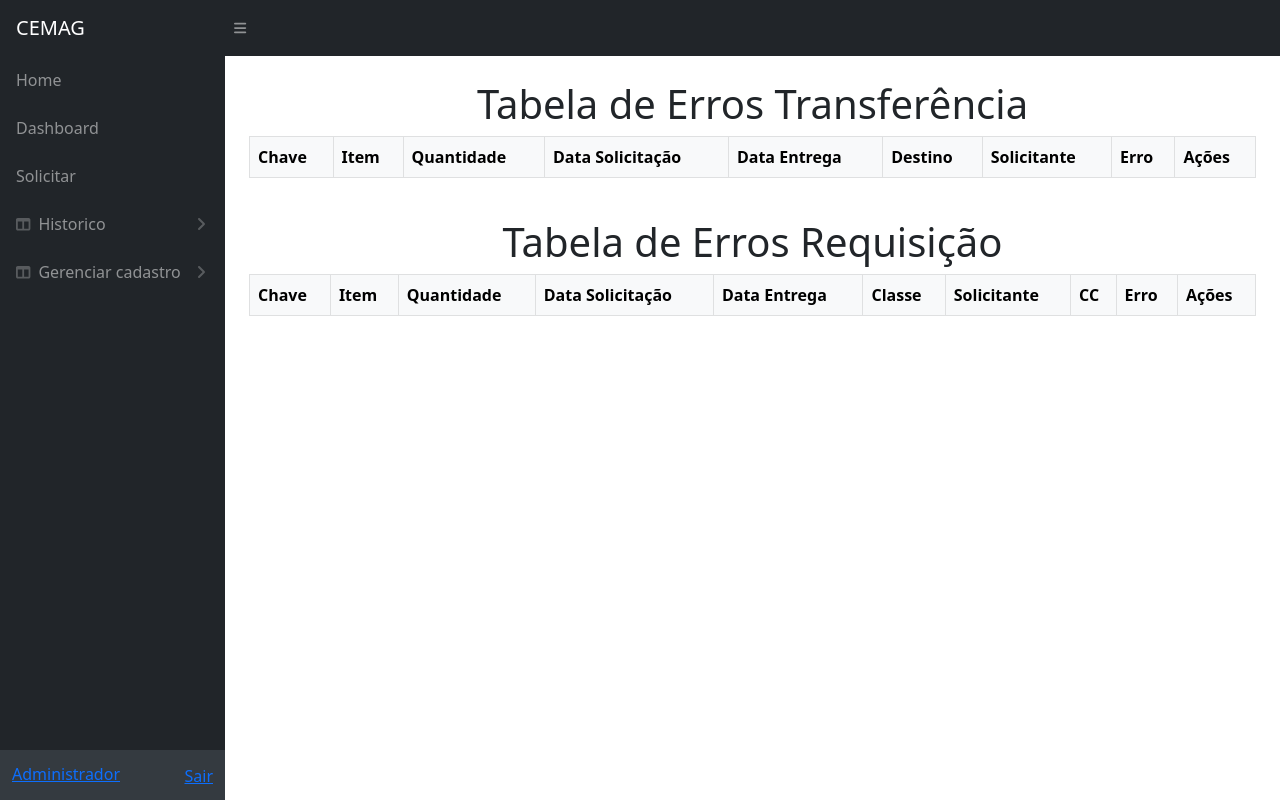
After one commit to Cemag-pcp/sistema_almox, a Django app: template solicitacao/templates/erros.html in a window 1280 px wide. The commit adds this page. Run offline with Django 3.2, Linux system fonts and the light colour scheme; the template is opened without the code that fills it, so the values that code supplies are empty; some libraries are stand-ins or nearby versions.

Commit message:
tabela com erros de requisicao e transferencias

```diff
--- /dev/null
+++ b/solicitacao/static/js/datatable-erros.js
@@ -0,0 +1,177 @@
+document.addEventListener('DOMContentLoaded', () => {
+    // Configuração para a tabela de transferências
+    const transferenciaConfig = {
+        containerId: 'table-transferencia-container',
+        tbodyId: 'table-body-transferencia',
+        url: 'data-transferencia/', // Substitua pela URL correta
+        start: 0,
+        length: 10,
+        isLoading: false,
+        hasMoreItems: true,
+        spinnerId: 'spinner-transferencia',
+        type: 'transferencia',
+        columns: [
+            { key: 'chave', label: 'Chave' },
+            { key: 'item', label: 'Item' },
+            { key: 'qtd', label: 'Quantidade' },
+            { key: 'data_solicitacao', label: 'Data Solicitação' },
+            { key: 'data_entrega', label: 'Data Entrega' },
+            { key: 'dep_destino', label: 'Destino' },
+            { key: 'solicitante', label: 'Solicitante' },
+            { key: 'erro', label: 'Erro' },
+            { key: 'actions', label: 'Ações' },
+        ],
+    };
+
+    // Configuração para a tabela de estoque
+    const requisicaoConfig = {
+        containerId: 'table-requisicao-container',
+        tbodyId: 'table-body-requisicao',
+        url: 'data-requisicao/', // Substitua pela URL correta
+        start: 0,
+        length: 10,
+        isLoading: false,
+        hasMoreItems: true,
+        spinnerId: 'spinner-requisicao',
+        type: 'requisicao',
+        columns: [
+            { key: 'chave', label: 'Chave' },
+            { key: 'item', label: 'Item' },
+            { key: 'qtd', label: 'Quantidade' },
+            { key: 'data_solicitacao', label: 'Data Solicitação' },
+            { key: 'data_entrega', label: 'Data Entrega' },
+            { key: 'classe_req', label: 'Classe Requisição' },
+            { key: 'solicitante', label: 'Solicitante'},
+            { key: 'cc', label: 'CC'},
+            { key: 'erro', label: 'Erro' },
+            { key: 'actions', label: 'Ações' },
+
+        ],
+    };
+
+    // Função para mostrar o spinner
+    function showSpinner(spinnerId) {
+        const spinner = document.getElementById(spinnerId);
+        if (spinner) {
+            spinner.style.display = 'block';
+        }
+    }
+
+    // Função para esconder o spinner
+    function hideSpinner(spinnerId) {
+        const spinner = document.getElementById(spinnerId);
+        if (spinner) {
+            spinner.style.display = 'none';
+        }
+    }
+
+    // Função para buscar itens para uma tabela específica
+    function fetchItems(config) {
+        if (config.isLoading || !config.hasMoreItems) return;
+
+        config.isLoading = true;
+        showSpinner(config.spinnerId); // Mostra o spinner durante o carregamento
+
+        const params = new URLSearchParams({
+            start: config.start,
+            length: config.length,
+            draw: 1,
+        });
+
+        fetch(`${config.url}?${params.toString()}`)
+            .then(response => {
+                if (!response.ok) {
+                    throw new Error('Erro na requisição');
+                }
+                return response.json();
+            })
+            .then(data => {
+                const items = data.data;
+
+                // Adiciona os itens na tabela correta
+                const tableBody = document.getElementById(config.tbodyId);
+                items.forEach(item => {
+                    const row = document.createElement('tr');
+                    row.innerHTML = config.columns
+                        .map(col => {
+                            if (col.key === 'actions') {
+                                return `
+                                    <td>
+                                        <button
+                                            class="btn btn-primary btn-sm badge">
+                                            Editar
+                                        </button>
+                                        <button
+                                            class="btn btn-danger btn-sm badge">
+                                            Confirmar
+                                        </button>
+                                    </td>
+                                `;
+                            }
+                            return `<td>${item[col.key] || 'N/A'}</td>`;
+                        })
+                        .join('');
+                    tableBody.appendChild(row);
+                });
+
+                config.start += config.length;
+                if (items.length < config.length) {
+                    config.hasMoreItems = false;
+                }
+            })
+            .catch(error => {
+                console.error("Erro ao buscar dados:", error);
+            })
+            .finally(() => {
+                config.isLoading = false;
+                hideSpinner(config.spinnerId); // Esconde o spinner após o carregamento
+            });
+    }
+
+
+    // Função para inicializar uma tabela específica
+    function initializeTable(config) {
+        const container = document.getElementById(config.containerId);
+
+        // Carrega os primeiros itens
+        fetchItems(config);
+
+        // Evento de scroll no contêiner específico
+        container.addEventListener('scroll', () => {
+            if (container.scrollTop + container.clientHeight >= container.scrollHeight - 50) {
+                fetchItems(config);
+            }
+        });
+    }
+
+    // Inicializa as tabelas
+    initializeTable(transferenciaConfig);
+    initializeTable(requisicaoConfig);
+});
+
+function editar(chave, type) {
+    // Preenche os campos do modal de edição
+    document.getElementById('editarChave').value = chave;
+    document.getElementById('editarType').value = type;
+
+    // Exibe ou oculta o campo "Classe" com base no tipo
+    const classeContainer = document.getElementById('editarClasseContainer');
+    if (type === 'transferencia') {
+        classeContainer.style.display = 'none';
+    } else if (type === 'requisicao') {
+        classeContainer.style.display = 'block';
+    }
+
+    // Exibe o modal
+    const modalEditar = new bootstrap.Modal(document.getElementById('modalEditar'));
+    modalEditar.show();
+}
+
+function confirmar(chave, type) {
+    // Preenche os campos do modal de confirmação
+    document.getElementById('confirmarChave').textContent = chave;
+
+    // Exibe o modal
+    const modalConfirmar = new bootstrap.Modal(document.getElementById('modalConfirmar'));
+    modalConfirmar.show();
+}
--- /dev/null
+++ b/solicitacao/templates/erros.html
@@ -0,0 +1,119 @@
+{% extends 'base.html' %}
+{% load static %}
+
+{% block content %}
+
+<div class="mt-4 mb-3">
+    <h1 class="text-center">Tabela de Erros Transferência</h1>
+    <div class="table-responsive" id="table-transferencia-container" style="max-height: 400px; overflow-y: auto;">
+        <table class="table table-bordered table-hover table-striped">
+            <thead class="table-light">
+                <tr>
+                    <th>Chave</th>
+                    <th>Item</th>
+                    <th>Quantidade</th>
+                    <th>Data Solicitação</th>
+                    <th>Data Entrega</th>
+                    <th>Destino</th>
+                    <th>Solicitante</th>
+                    <th>Erro</th>
+                    <th>Ações</th>
+                </tr>
+            </thead>
+            <tbody id="table-body-transferencia">
+                <!-- Dados serão carregados aqui dinamicamente -->
+            </tbody>
+        </table>
+        <div id="spinner-transferencia" class="text-center py-2" style="display: none;">
+            <div class="spinner-border text-primary" role="status">
+                <span class="visually-hidden">Carregando...</span>
+            </div>
+        </div>
+    </div>
+</div>
+
+<div class="mt-4 mb-3">
+    <h1 class="text-center">Tabela de Erros Requisição</h1>
+    <div class="table-responsive" id="table-requisicao-container" style="max-height: 400px; overflow-y: auto;">
+        <table class="table table-bordered table-hover table-striped">
+            <thead class="table-light">
+                <tr>
+                    <th>Chave</th>
+                    <th>Item</th>
+                    <th>Quantidade</th>
+                    <th>Data Solicitação</th>
+                    <th>Data Entrega</th>
+                    <th>Classe</th>
+                    <th>Solicitante</th>
+                    <th>CC</th>
+                    <th>Erro</th>
+                    <th>Ações</th>
+                </tr>
+            </thead>
+            <tbody id="table-body-requisicao">
+                <!-- Dados serão carregados aqui dinamicamente -->
+            </tbody>
+        </table>
+        <div id="spinner-requisicao" class="text-center py-2" style="display: none;">
+            <div class="spinner-border text-primary" role="status">
+                <span class="visually-hidden">Carregando...</span>
+            </div>
+        </div>
+    </div>
+</div>
+
+<!-- Modal de Edição -->
+<div class="modal fade" id="modalEditar" tabindex="-1" aria-labelledby="modalEditarLabel" aria-hidden="true">
+    <div class="modal-dialog">
+        <div class="modal-content">
+            <div class="modal-header">
+                <h5 class="modal-title" id="modalEditarLabel">Editar Item</h5>
+                <button type="button" class="btn-close" data-bs-dismiss="modal" aria-label="Close"></button>
+            </div>
+            <div class="modal-body">
+                <form id="formEditar">
+                    <input type="hidden" id="editarChave">
+                    <input type="hidden" id="editarType">
+                    <div class="mb-3">
+                        <label for="editarQuantidade" class="form-label">Quantidade</label>
+                        <input type="number" class="form-control" id="editarQuantidade" required>
+                    </div>
+                    <div class="mb-3" id="editarClasseContainer">
+                        <label for="editarClasse" class="form-label">Classe</label>
+                        <input type="text" class="form-control" id="editarClasse">
+                    </div>
+                </form>
+            </div>
+            <div class="modal-footer">
+                <button type="button" class="btn btn-secondary" data-bs-dismiss="modal">Cancelar</button>
+                <button type="button" class="btn btn-primary" id="btnSalvarEditar">Salvar</button>
+            </div>
+        </div>
+    </div>
+</div>
+
+<!-- Modal de Confirmação de Exclusão -->
+<div class="modal fade" id="modalConfirmar" tabindex="-1" aria-labelledby="modalConfirmarLabel" aria-hidden="true">
+    <div class="modal-dialog">
+        <div class="modal-content">
+            <div class="modal-header">
+                <h5 class="modal-title" id="modalConfirmarLabel">Confirmar Exclusão</h5>
+                <button type="button" class="btn-close" data-bs-dismiss="modal" aria-label="Close"></button>
+            </div>
+            <div class="modal-body">
+                <p>Tem certeza de que deseja excluir o item <strong id="confirmarChave"></strong>?</p>
+            </div>
+            <div class="modal-footer">
+                <button type="button" class="btn btn-secondary" data-bs-dismiss="modal">Cancelar</button>
+                <button type="button" class="btn btn-danger" id="btnConfirmarExcluir">Excluir</button>
+            </div>
+        </div>
+    </div>
+</div>
+
+
+{% endblock %}
+
+{% block scripts %}
+    <script src="{% static 'js/datatable-erros.js' %}"></script>
+{% endblock %}
--- a/solicitacao/urls.py
+++ b/solicitacao/urls.py
@@ -22,6 +22,10 @@ urlpatterns = [
     path('cadastro-item/edit/<int:pk>/<str:tipo_cadastro>', views.edit_solicitacao_cadastro_item, name='edit_solicitacao_cadastro_item'),
     path('cadastro-item/edit/<int:pk>', views.edit_solicitacao_cadastro_matricula, name='edit_solicitacao_cadastro_matricula'),
 
-    path('editar/<str:tipo_solicitacao>/<int:requisicao_id>/', views.edit_solicitacao, name='edit_solicitacao')
+    path('editar/<str:tipo_solicitacao>/<int:requisicao_id>/', views.edit_solicitacao, name='edit_solicitacao'),
+
+    path('erros/', views.home_erros, name='home_erros'),
+    path('erros/data-transferencia/', views.data_erros_transferencia, name='data_erros_transferencia'),
+    path('erros/data-requisicao/', views.data_erros_requisicao, name='data_erros_requisicao')
 
 ]
--- a/templates/base.html
+++ b/templates/base.html
@@ -89,6 +89,12 @@
                                 <a class="nav-link" href="{% url 'historico_transferencia' %}">Transferência</a>
                             </nav>
                         </div>
+                        <div class="collapse" id="collapseHistorico" aria-labelledby="headingOne" data-bs-parent="#sidenavAccordion">
+                            <nav class="sb-sidenav-menu-nested nav">
+                                <a class="nav-link" href="{% url 'home_erros' %}">Erros</a>
+                            </nav>
+                        </div>
+
 
                         <a class="nav-link collapsed" href="#" data-bs-toggle="collapse"
                             data-bs-target="#collapseGerCadastro" aria-expanded="false" aria-controls="collapseGerCadastro">
```
Also changed, not shown: cadastro/management/commands/edit_transferencia.py (added, +31 -0 lines), cadastro/management/commands/import_itens_transferencia.py (+14 -0 lines), cadastro/management/commands/import_transferencias_prontas.py (added, +71 -0 lines), querys.txt (added, +38 -0 lines), solicitacao/views.py (+86 -1 lines).
